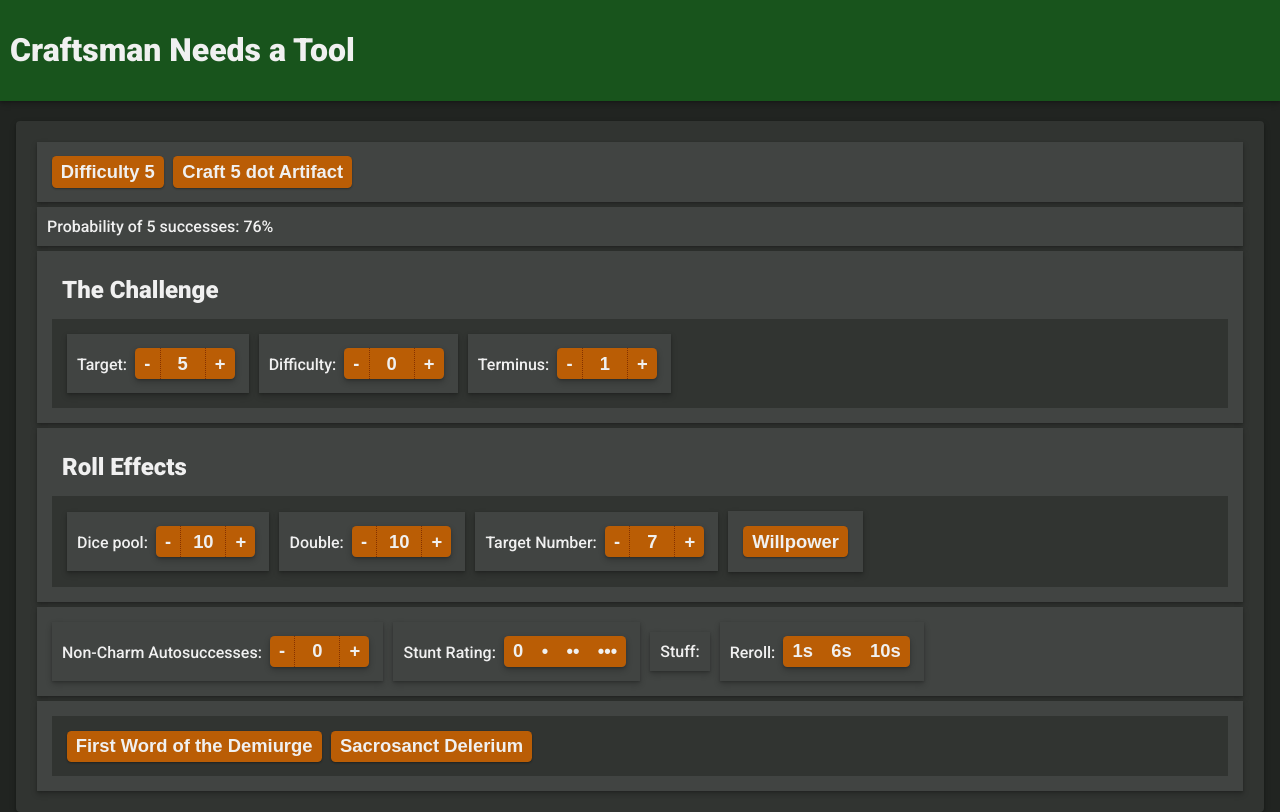
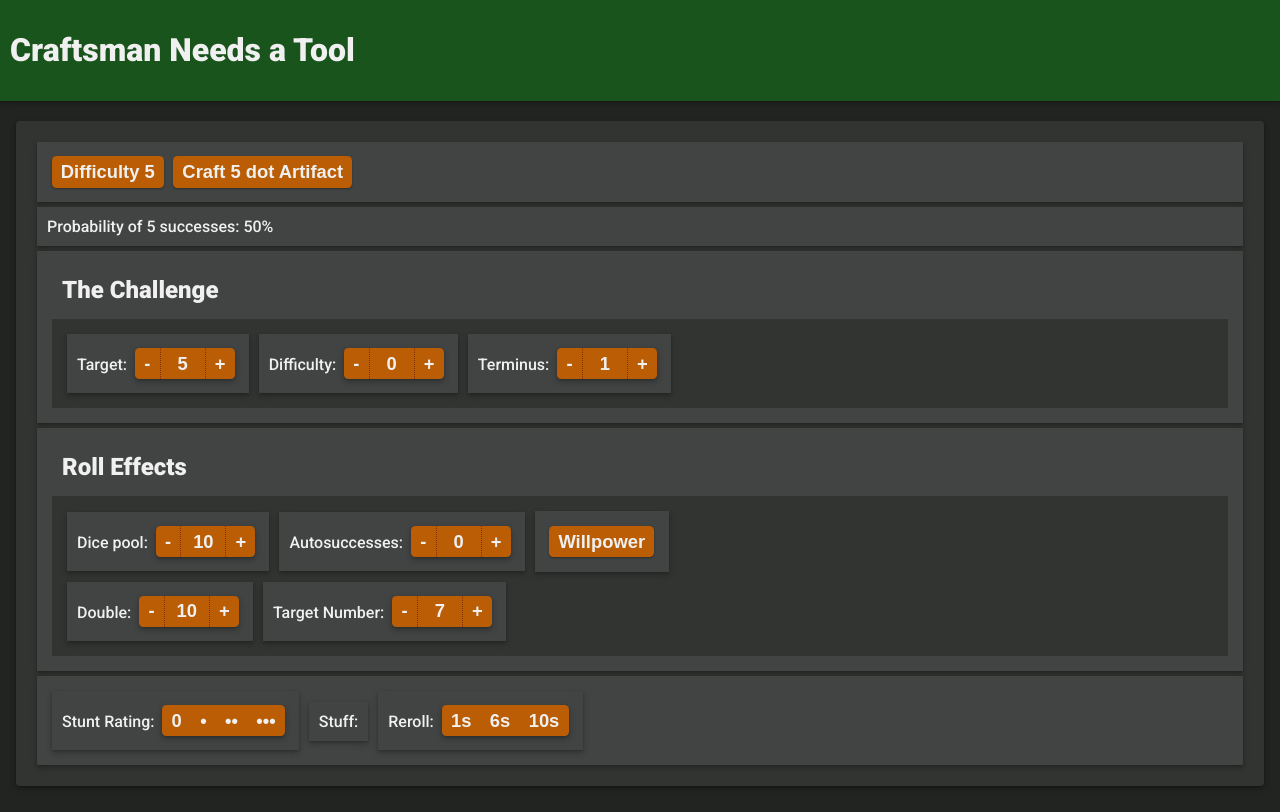
Before and after one commit to Everspace/craftsman-needs-a-tool, a React (Create React App) app: page / in a window 1280 px wide. Built offline with nearby package versions, Linux system fonts and the light colour scheme.

Commit message:
Adjust names/tweak some calculations for the "normal exalted" stuff.

```diff
--- a/src/App.tsx
+++ b/src/App.tsx
@@ -105,7 +105,7 @@ const defaultRegularState = {
   reroll6: false,
   reroll10: false,
   reroll1: false,
-  nonCharmSuccesses: 0,
+  autoSuccesses: 0,
   willpower: false,
 }
 
@@ -119,7 +119,7 @@ const defaultCraftState = {
   reroll6: false,
   reroll10: false,
   reroll1: false,
-  nonCharmSuccesses: 0,
+  autoSuccesses: 0,
   willpower: true,
 }
 
@@ -140,11 +140,11 @@ class App extends Component {
       + p1 * Math.pow(1 - 0.5, 2)
       + p0 * Math.pow(0 - 0.5, 2)
 
-    let desired = Math.ceil(state.target / state.terminus) + state.difficulty - 1
+    let desired = Math.ceil(state.target / state.terminus) + state.difficulty - (state.terminus === 1 ? 0 : 1)
     desired -= state.willpower ? 1 : 0
-    desired -= state.nonCharmSuccesses
+    desired -= state.autoSuccesses
 
-    let continuityCorrection = desired - 0.5
+    let continuityCorrection = desired - (state.terminus === 1 ? 0 : 0.5)
 
     let pnorm = this.pnorm(continuityCorrection,
       dice * mu,
@@ -194,6 +194,7 @@ class App extends Component {
                 <Incrementer
                   initialValue={this.state.target}
                   min={1}
+                  max={200}
                   callback={(target) => this.doThing({target})}
                 />
               </ButtonBlock>
@@ -201,7 +202,7 @@ class App extends Component {
               <ButtonBlock label="Difficulty">
                 <Incrementer
                   initialValue={this.state.difficulty}
-                  min={1}
+                  min={0}
                   callback={(difficulty) => this.doThing({difficulty})}
                 />
               </ButtonBlock>
@@ -222,6 +223,19 @@ class App extends Component {
                   callback={(dice) => this.doThing({dice})}
                 />
               </ButtonBlock>
+              <ButtonBlock label="Autosuccesses">
+                <Incrementer
+                  initialValue={this.state.autoSuccesses}
+                  callback={(autoSuccesses) => this.doThing({autoSuccesses})}
+                />
+              </ButtonBlock>
+              <ButtonBlock>
+                <ToggleButton
+                    on={this.state.willpower}
+                    callback={(willpower)=>this.setState({willpower})}
+                  key="wp">Willpower</ToggleButton>
+              </ButtonBlock>
+              <div key="New row thing">
                 <ButtonBlock label="Double">
                   <Incrementer
                     initialValue={this.state.double}
@@ -238,21 +252,9 @@ class App extends Component {
                     callback={(targetNumber) => this.doThing({targetNumber})}
                   />
                 </ButtonBlock>
-              <ButtonBlock>
-              <ToggleButton
-                    on={this.state.willpower}
-                    callback={(willpower)=>this.setState({willpower})}
-                  key="wp">Willpower</ToggleButton>
-
-              </ButtonBlock>
+              </div>
             </ButtonHolderPanel>
             <Panel>
-              <ButtonBlock label="Non-Charm Autosuccesses">
-                <Incrementer
-                  initialValue={this.state.nonCharmSuccesses}
-                  callback={(nonCharmSuccesses) => this.doThing({nonCharmSuccesses})}
-                />
-              </ButtonBlock>
               <ButtonBlock label="Stunt Rating">
                 <InteractiveGroup>
                   <Button>0</Button>
@@ -277,10 +279,10 @@ class App extends Component {
               </ButtonBlock>
             </Panel>
 
-            <ButtonHolderPanel>
+            {/* <ButtonHolderPanel>
               <Button>First Word of the Demiurge</Button>
               <Button>Sacrosanct Delerium</Button>
-            </ButtonHolderPanel>
+            </ButtonHolderPanel> */}
           </Material>
         </div>
       </Provider>
```
Lines whose indentation alone changed are shown as unchanged.
